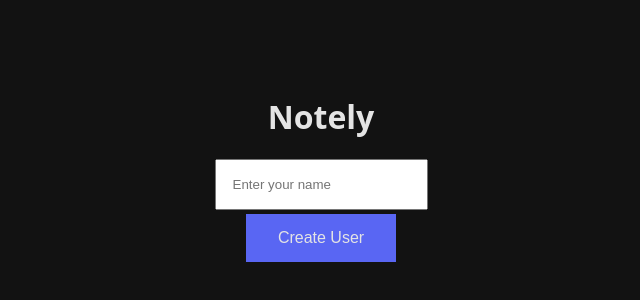
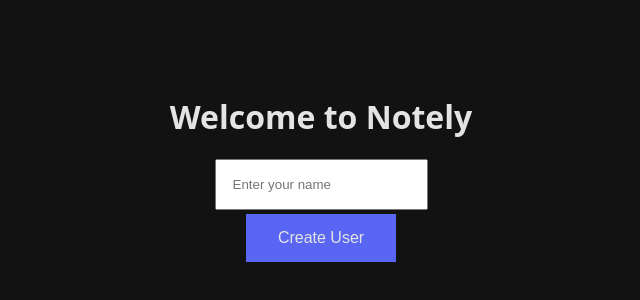
Before and after one commit to thom151/learn-cicd-starter, a plain HTML site: page static/index.html in a window 1280 px wide. Shown: the part 230-530 px from the top of the page, without its empty margins (319-959 px from the left). Drawn offline with Linux system fonts and the light colour scheme.

Commit message:
Added welcome to in header

```diff
--- a/static/index.html
+++ b/static/index.html
@@ -7,7 +7,7 @@
 </head>
 
 <body class="section">
-    <h1>Notely</h1>
+    <h1> Welcome to Notely</h1>
 
     <div id="userCreationContainer" class="section">
         <input id="nameField" type="text" placeholder="Enter your name">
```
Also changed, not shown: 1 other file.
